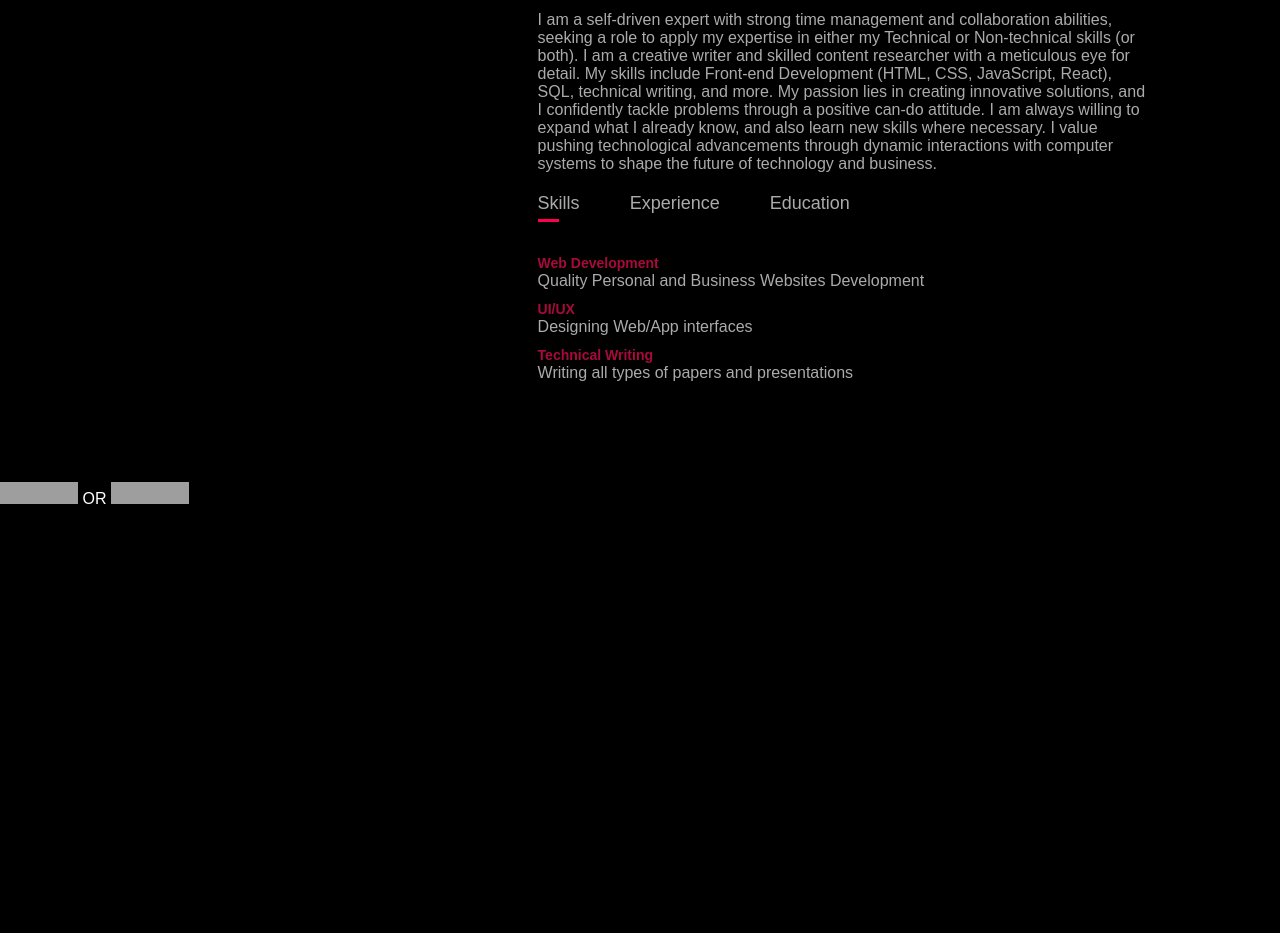
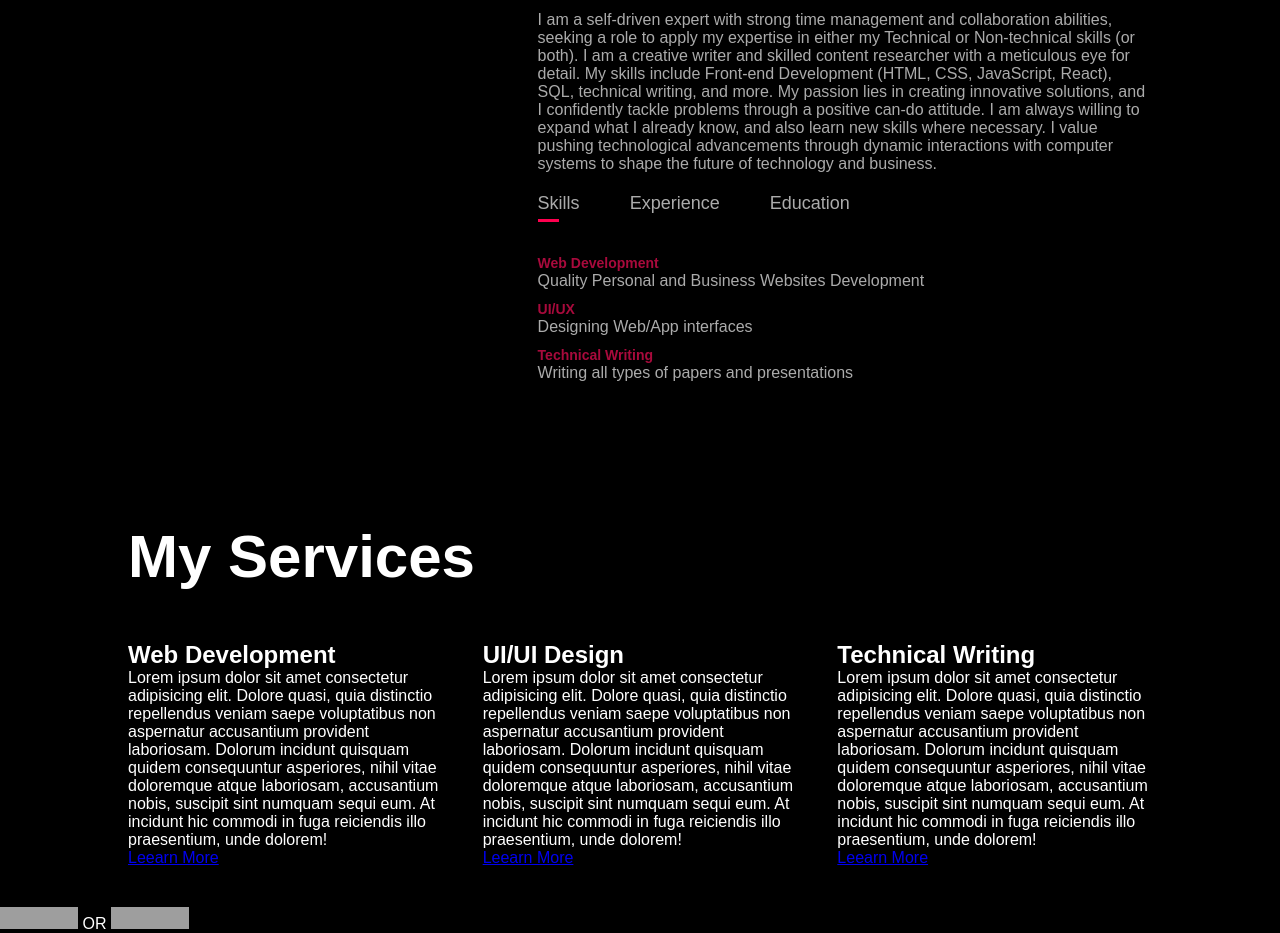
Before and after one commit to MrBytes10/Augastine_portfolio, a plain HTML site: page index.html in a window 1280 px wide. Shown: the part 948-1881 px from the top of the page. Before the commit the page ends 1456 px from the top, so only its background shows below. Drawn offline with Linux system fonts and the light colour scheme; grey boxes are pictures that could not be loaded.

Commit message:
added my services section, and finishing it in the next 24hours

```diff
--- a/index.html
+++ b/index.html
@@ -27,7 +27,7 @@
             </div>
         </div>
     </div>
-    <!-------about -->
+    <!-------the About section starts below-->
     <div id="about">
         <div class="container">
             <div class="row">
@@ -92,6 +92,47 @@
         </div>
     </div>
 
+    <!-- -----the Services section starts below--------------------------- -->
+    <div id="services">
+        <div class="container">
+            <h1 class="sub-title">My Services</h1>
+            <div class="services-list">
+                <div>
+                    <h2>Web Development</h2>
+                    <p> Lorem ipsum dolor sit amet consectetur adipisicing elit. Dolore quasi, quia distinctio
+                        repellendus veniam saepe voluptatibus non aspernatur accusantium provident laboriosam. Dolorum
+                        incidunt quisquam quidem consequuntur asperiores, nihil vitae doloremque atque laboriosam,
+                        accusantium nobis, suscipit sint numquam sequi eum. At incidunt hic commodi in fuga reiciendis
+                        illo praesentium, unde dolorem!</p> <!--description of the service 1-->
+                    <a href="#">Leearn More</a>
+                </div>
+                <!--my service one ends here-->
+                <div>
+                    <h2>UI/UI Design</h2>
+                    <p> Lorem ipsum dolor sit amet consectetur adipisicing elit. Dolore quasi, quia distinctio
+                        repellendus veniam saepe voluptatibus non aspernatur accusantium provident laboriosam. Dolorum
+                        incidunt quisquam quidem consequuntur asperiores, nihil vitae doloremque atque laboriosam,
+                        accusantium nobis, suscipit sint numquam sequi eum. At incidunt hic commodi in fuga reiciendis
+                        illo praesentium, unde dolorem!</p> <!--description of the service 2-->
+                    <a href="#">Leearn More</a>
+                </div>
+                <!--my service 2 ends here-->
+
+                <div>
+                    <h2>Technical Writing</h2>
+                    <p> Lorem ipsum dolor sit amet consectetur adipisicing elit. Dolore quasi, quia distinctio
+                        repellendus veniam saepe voluptatibus non aspernatur accusantium provident laboriosam. Dolorum
+                        incidunt quisquam quidem consequuntur asperiores, nihil vitae doloremque atque laboriosam,
+                        accusantium nobis, suscipit sint numquam sequi eum. At incidunt hic commodi in fuga reiciendis
+                        illo praesentium, unde dolorem!</p> <!--description of the service 3-->
+                    <a href="#">Leearn More</a>
+                </div>
+                <!--my service 3 ends here-->
+            </div>
+        </div>
+    </div>
+
+
     <footer>
 
         <a href="https://www.f6s.com/member/augastine-ndeti?follow=1" target="_blank"
--- a/style.css
+++ b/style.css
@@ -134,3 +134,14 @@ margin:10px 0;
 .tab-contents.active-tab{
     display: block;
 }
+
+/* ....... Styling the Services section starts below.........*/
+#services{
+    padding: 30px 0; /*30pixels top and bottom, then left and right is 0*/
+}
+.services-list{
+    display:grid;
+    grid-template-columns: repeat(auto-fit, minmax(250px, 1fr)) ;
+    grid-gap:40px;
+    margin-top: 50px;
+}
```
